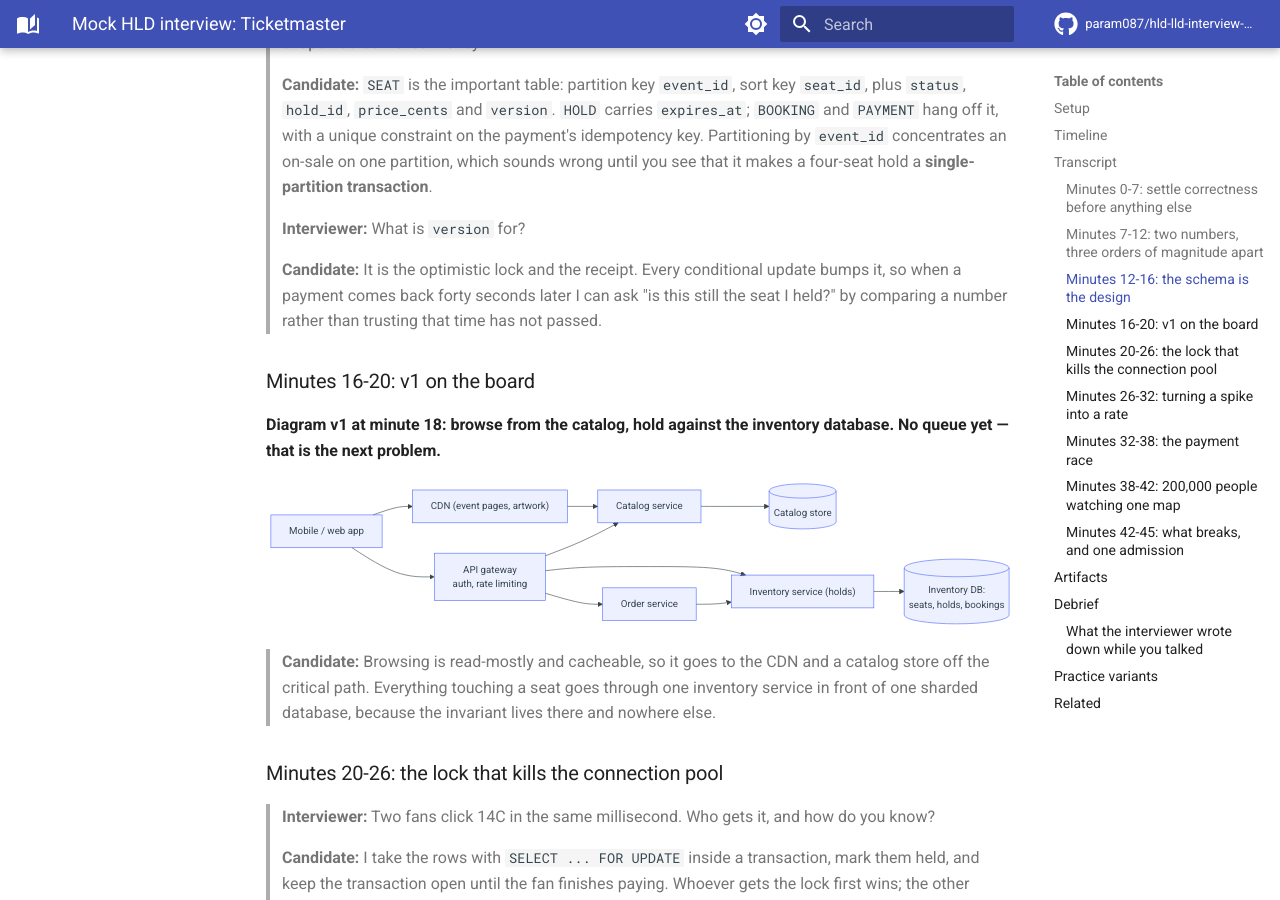
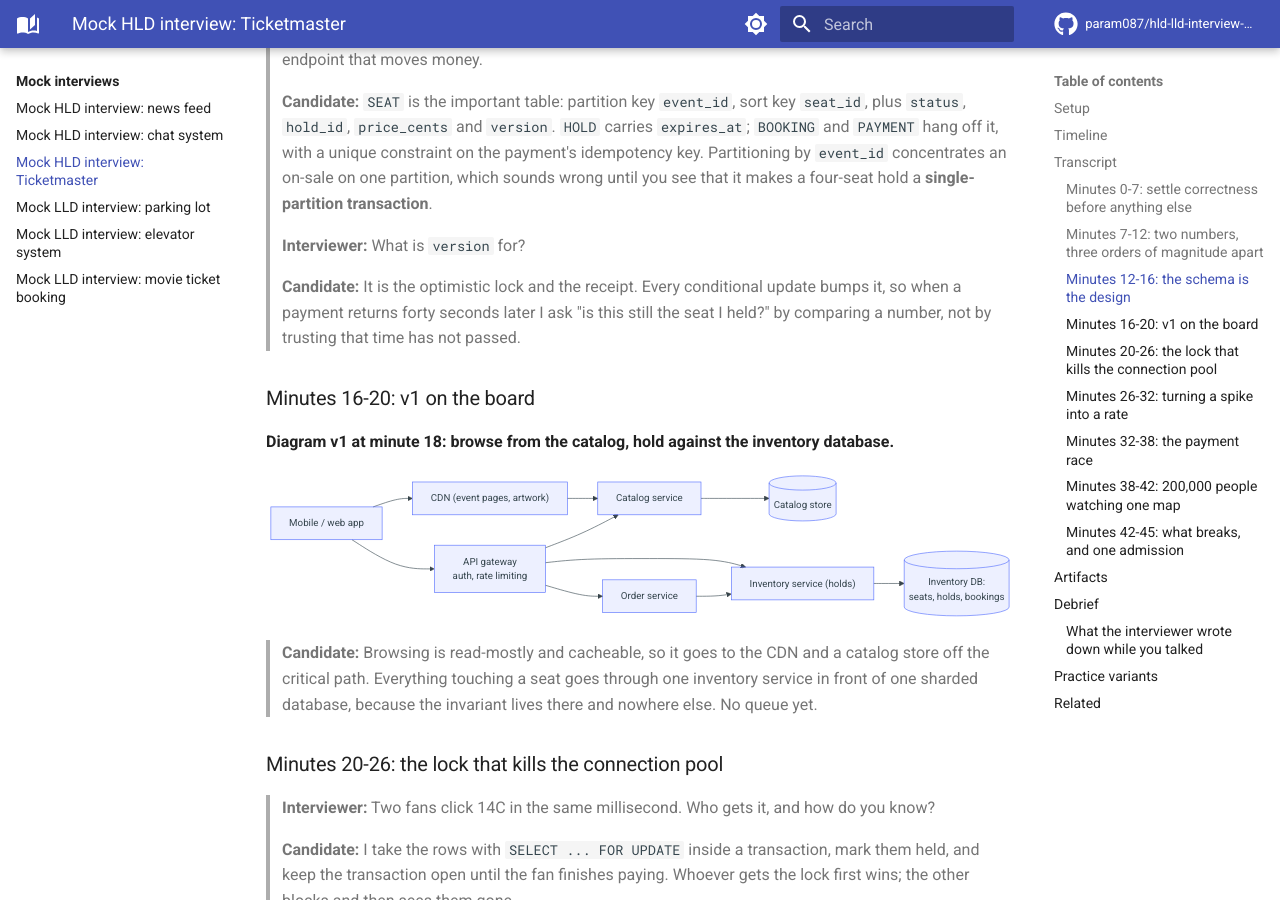
Before and after one commit to param087/hld-lld-interview-handbook, an MkDocs documentation site: the page built from docs/mocks/mock-hld-ticketmaster.md, in a window 1280 px wide and 900 px high, scrolled down 4005 px. Built offline with MkDocs 1.6.1 and Material for MkDocs 9.7.7, drawn with Linux system fonts in a browser that asks for light colours; comment, search, counter and statistics services are not loaded; some of the changed text lies outside the part shown.

````diff
--- a/docs/mocks/mock-hld-ticketmaster.md
+++ b/docs/mocks/mock-hld-ticketmaster.md
@@ -28,13 +28,13 @@ The archetype is **contended inventory**: throughput is trivial, contention is v
 |---|---|---|---|---|
 | 0-2 | Prompt | The prompt, plus "I will be difficult about correctness" | Restates it, names never-oversell as the invariant | Plan on the board |
 | 2-7 | Requirements | Answers five clarifiers; the scale answer surprises | Functional verbs, the invariant, out of scope | Requirements list |
-| 7-12 | Estimation | "And during the on-sale?" | 20 writes/s steady against 17k arrivals/s; map read bandwidth | Estimation table, two ratios circled |
+| 7-12 | Estimation | "And during the on-sale?" | 20 writes/s against 17k arrivals/s; map read bandwidth | Estimation table, two ratios circled |
 | 12-16 | API and data model | "What is `version` for?" | Six endpoints; `SEAT` with status and version, sharded by event | Schema sketch |
 | 16-20 | v1 design | Silent | Draws the browse and hold paths; no queue yet | **Diagram v1** |
 | 20-26 | Concurrency | "The fan takes four minutes to type a card number" | Proposes row locks, is killed, switches to TTL holds | Seat lifecycle sketched |
-| 26-32 | The spike | "2 million fans in two minutes" | Rejects rate limiting, derives the admission rate | **Diagram v2** with the waiting room and map cache |
+| 26-32 | The spike | "2 million fans in two minutes" | Rejects rate limiting, derives the admission rate | **Diagram v2**: waiting room, map cache |
 | 32-38 | Payment race | "The hold expires at 600 s, the capture lands at 615 s" | Three cases: grace window, version check, idempotency key | Race drawn as a timeline |
-| 38-42 | Read path | "200k people watching one map" | Packed array plus SSE deltas; the bandwidth comparison | **Diagram v3** after the deep dives |
+| 38-42 | Read path | "200k people watching one map" | Packed array plus SSE deltas; the bandwidth comparison | **Diagram v3**, after the dives |
 | 42-44 | Wrap-up | "What breaks, and what about hotels?" | Hot shard, retry storms, the room-night variant | Trade-off list |
 | 44-45 | Close | "What would you do differently?" | Names the locking instinct and where it came from | — |
 
@@ -46,7 +46,7 @@ The archetype is **contended inventory**: throughput is trivial, contention is v
 
 > **Interviewer:** Never, for concerts. That is the one thing that must not happen.
 
-> **Candidate:** Then seat state is strongly consistent inside the partition that owns it, and I fail closed rather than double-sell. Second: named seats, or general admission?
+> **Candidate:** Then seat state is strongly consistent inside its owning partition, and I fail closed rather than double-sell. Second: named seats, or general admission?
 
 > **Interviewer:** Named. Seat 14C.
 
@@ -88,11 +88,11 @@ The archetype is **contended inventory**: throughput is trivial, contention is v
 
 > **Interviewer:** What is `version` for?
 
-> **Candidate:** It is the optimistic lock and the receipt. Every conditional update bumps it, so when a payment comes back forty seconds later I can ask "is this still the seat I held?" by comparing a number rather than trusting that time has not passed.
+> **Candidate:** It is the optimistic lock and the receipt. Every conditional update bumps it, so when a payment returns forty seconds later I ask "is this still the seat I held?" by comparing a number, not by trusting that time has not passed.
 
 ### Minutes 16-20: v1 on the board
 
-**Diagram v1 at minute 18: browse from the catalog, hold against the inventory database. No queue yet — that is the next problem.**
+**Diagram v1 at minute 18: browse from the catalog, hold against the inventory database.**
 
 ```mermaid
 flowchart LR
@@ -135,13 +135,13 @@ flowchart LR
 
 > **Interviewer:** Back to Friday morning. Two million fans in two minutes.
 
-> **Candidate:** The instinct is rate limiting — cap the endpoint, return 429. Wrong twice: 1.99 million fans get an error, a fairness disaster when the promise is first-come-first-served, and every one retries a second later, so the load never drops. What I want is a **waiting room**.
+> **Candidate:** The instinct is rate limiting — cap the endpoint, return 429. Wrong twice: 1.99 million fans get an error, a fairness disaster when the promise is first-come-first-served, and every one retries a second later, so load never drops. What I want is a **waiting room**.
 
 > **Candidate:** Fans land on a static queue page from the CDN, so the spike never touches my services. A lightweight service assigns each arrival a monotonically increasing ticket in a Redis sorted set and returns position and estimated wait. A token issuer admits the head of the queue at 2 thousand a second, handing out short-lived **signed admission tokens** bound to the user and the event. The booking tier verifies signature and expiry locally — no lookup, no shared state on the hot path — and anything without a live token gets a 403.
 
 > **Candidate:** Three things come free. Bots wait like everyone else, which changes the economics of the attack. Ordering is fair by arrival, and refreshing cannot improve a ticket number. And it is a kill switch: set admission to zero and the site degrades to read-only browsing rather than errors. One detail — the token TTL must exceed a hold plus a payment, or fans are evicted mid-checkout.
 
-**Diagram v2 at minute 30: a queue in front of the booking tier, a cached seat map fed by change events, and a sweeper behind.**
+**Diagram v2 at minute 30: a queue in front of the booking tier, a cached seat map fed by change events, a sweeper behind.**
 
 ```mermaid
 flowchart LR
@@ -183,11 +183,11 @@ flowchart LR
 
 > **Interviewer:** A hold expires at 600 seconds. The capture webhook lands at 615. What does the fan own?
 
-> **Candidate:** Three answers, and I want to name all three, because picking one is how you get this wrong.
+> **Candidate:** Three answers, and I want all three named, because picking one is how you get this wrong.
 
 > **Candidate:** One: nobody took the seats in those fifteen seconds. The rows still carry my `hold_id` and the version I captured, so I confirm inside a thirty-second grace window and the fan gets their tickets. Refunding here is a self-inflicted support ticket.
 
-> **Candidate:** Two: somebody took them. My conditional update touches zero rows because `hold_id` or `version` moved, so the confirm fails, I void or refund the capture and tell the fan. Without the version check I would have silently overwritten the new holder — that is the double-sell.
+> **Candidate:** Two: somebody took them. My conditional update touches zero rows because `hold_id` or `version` moved, so the confirm fails, I refund the capture and tell the fan. Without the version check I would have silently overwritten the new holder — the double-sell.
 
 > **Candidate:** Three: the confirm is retried. Providers retry webhooks and clients retry timeouts, so `confirm` is idempotent: a second call for an already-confirmed hold returns the same booking.
 
@@ -282,12 +282,12 @@ flowchart LR
 
 ### What the interviewer wrote down while you talked
 
-- **min 1** — "asked about overselling before anything else. Correct instinct for this problem."
+- **min 1** — "asked about overselling before anything else. Correct instinct here."
 - **min 6** — "visibly surprised by 20 writes/s, said so, then used it. Did not pretend."
 - **min 9** — "derived 2k/s admission from primary capacity, rather than guessing a round number."
 - **min 11** — "'I nearly skipped the reads' — caught its own omission. Best number of the round."
 - **min 21** — "`FOR UPDATE` across a payment. Textbook failure; took only the pool argument."
-- **min 23** — "'a hold is data, not a lock' — one sentence, whole design repaired."
+- **min 23** — "'a hold is data, not a lock' — one sentence repaired the design."
 - **min 34** — "enumerated all three race outcomes unprompted. Where I decided."
 - **min 44** — "generalised its mistake into a rule about locks and humans. Hire."
 
--- a/mkdocs.yml
+++ b/mkdocs.yml
@@ -253,6 +253,7 @@ nav:
           - Design a food delivery system (Swiggy, Zomato, DoorDash): lld/problems/food-delivery.md
           - Design Uber (LLD) with driver matching: lld/problems/ride-sharing-lld.md
           - Design Stack Overflow: lld/problems/stack-overflow.md
+          - Design Amazon (cart, order, inventory, payment): lld/problems/ecommerce-order-inventory.md
           - Design Cricinfo (live scoreboard): lld/problems/cricinfo.md
           - Design a meeting scheduler and calendar: lld/problems/meeting-scheduler.md
           - Design a traffic signal controller: lld/problems/traffic-signal.md
@@ -264,6 +265,7 @@ nav:
           - Design a notification service (LLD): lld/problems/notification-service.md
           - Design an online auction: lld/problems/online-auction.md
           - Design a restaurant management system: lld/problems/restaurant-management.md
+          - Design a learning management system: lld/problems/learning-management.md
           - Design an in-memory key-value store with transactions: lld/problems/kv-store-transactions.md
           - Design a bowling alley: lld/problems/bowling-alley.md
   - Cheatsheets:
@@ -283,6 +285,7 @@ nav:
       - mocks/index.md
       - "Mock HLD interview: news feed": mocks/mock-hld-news-feed.md
       - "Mock HLD interview: chat system": mocks/mock-hld-chat.md
+      - "Mock HLD interview: Ticketmaster": mocks/mock-hld-ticketmaster.md
       - "Mock LLD interview: parking lot": mocks/mock-lld-parking-lot.md
       - "Mock LLD interview: elevator system": mocks/mock-lld-elevator.md
       - "Mock LLD interview: movie ticket booking": mocks/mock-lld-movie-ticket-booking.md
````
Also changed, not shown: other parts of docs/mocks/mock-hld-ticketmaster.md (+5 -5 lines), docs/hld/case-studies/key-value-store.md (+2 -2 lines), docs/hld/case-studies/proximity-service.md (+2 -2 lines).
